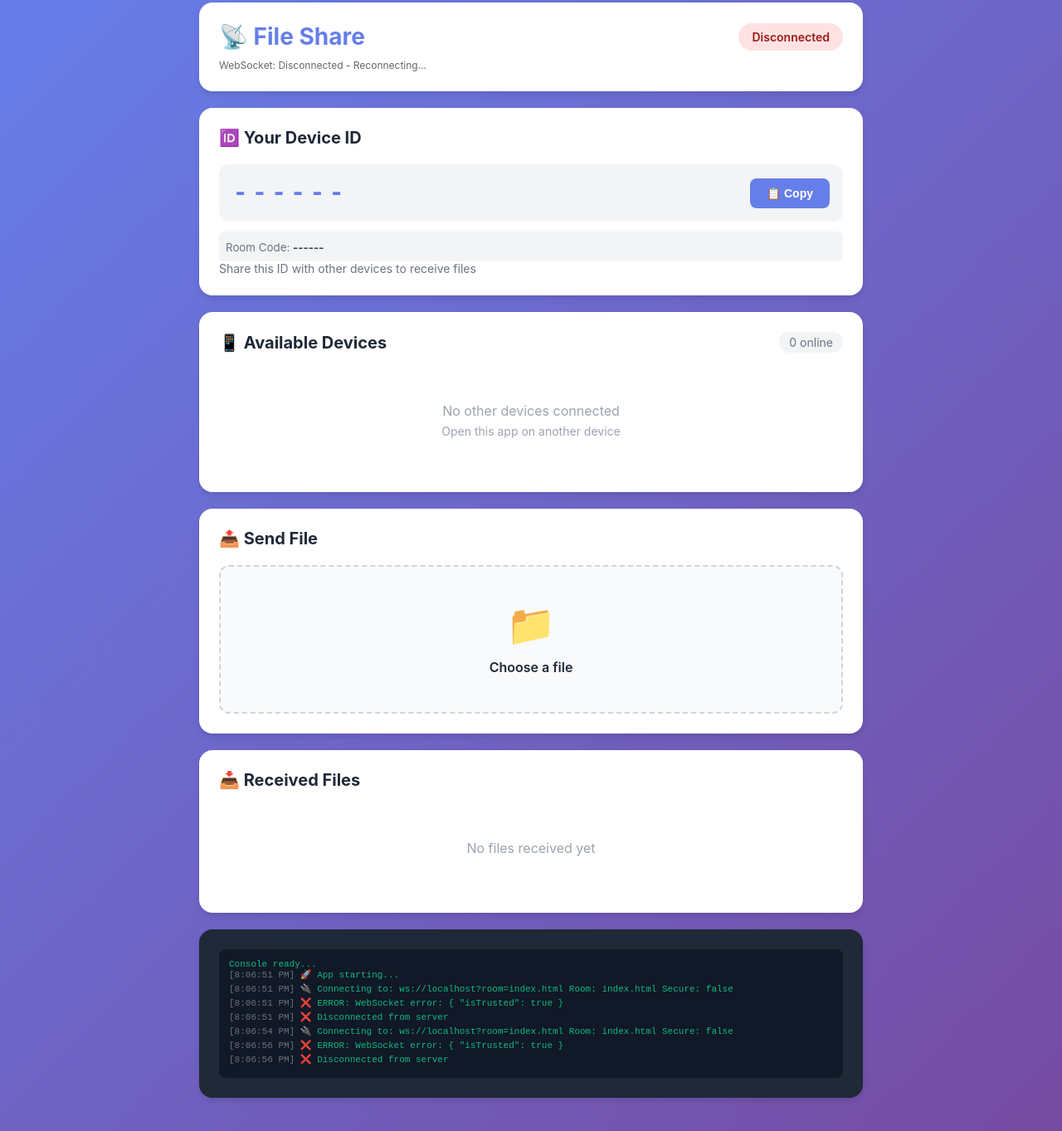
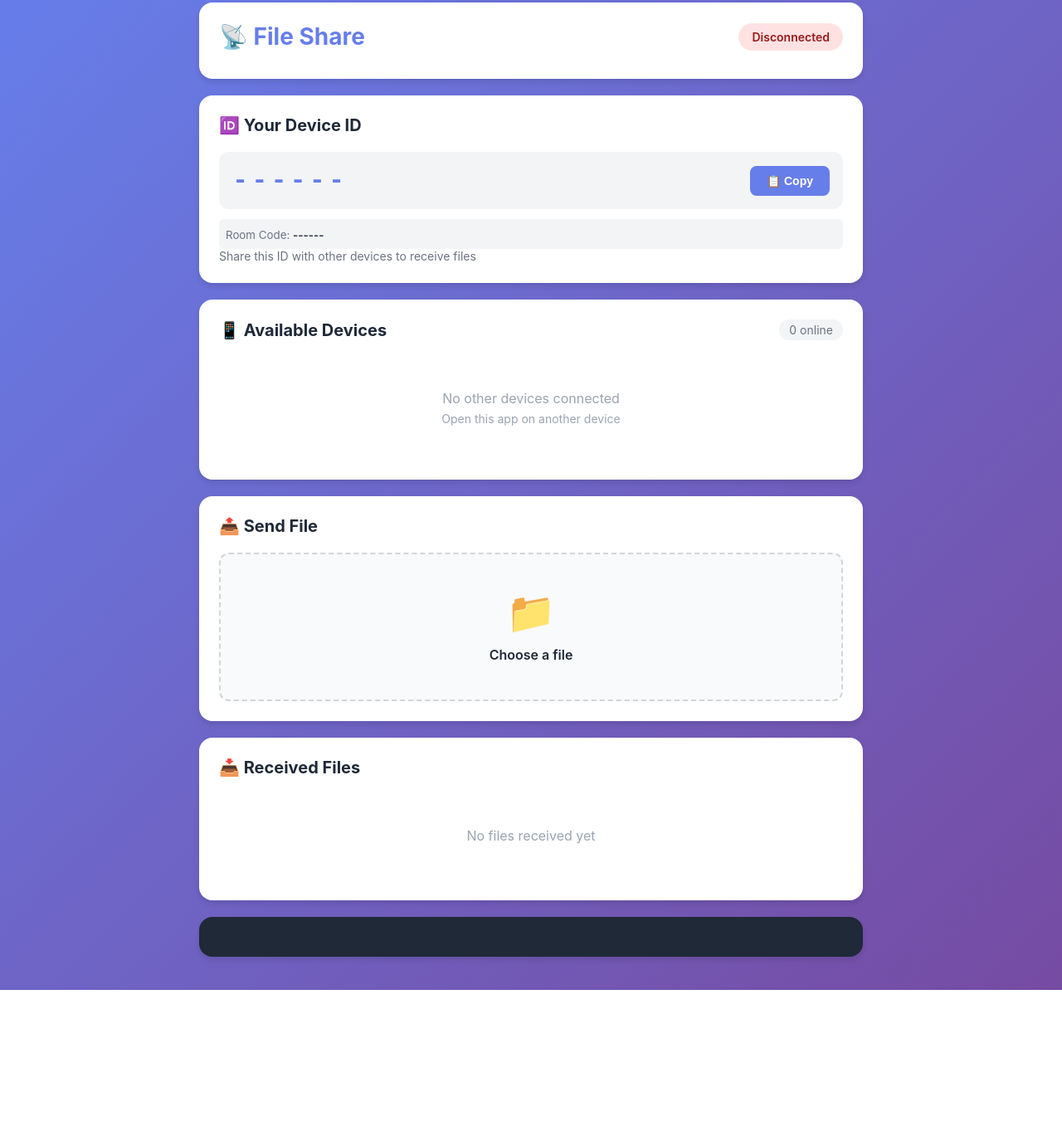
Before and after one commit to Sambit989/Local-File-Share, a plain HTML site: page client/index.html in a window 1280 px wide. Shown: the part 17-1380 px from the top of the page at 83% size. After the commit the page ends 1210 px from the top, so only its background shows below. Drawn offline with Linux system fonts and the light colour scheme.

Commit message:
Update index.html

```diff
--- a/client/index.html
+++ b/client/index.html
@@ -125,14 +125,14 @@
         <h2 style="color: #fff;">📋 Debug Console</h2>
         <button class="btn btn-secondary" onclick="clearConsole()" style="font-size: 12px; padding: 6px 12px;">Clear</button>
       </div> -->
-      <div id="consoleLog" style="font-family: monospace; font-size: 11px; max-height: 200px; overflow-y: auto; background: #111827; padding: 12px; border-radius: 8px;">
+      <!-- <div id="consoleLog" style="font-family: monospace; font-size: 11px; max-height: 200px; overflow-y: auto; background: #111827; padding: 12px; border-radius: 8px;">
         <div style="color: #10b981;">Console ready...</div>
-      </div>
+      </div> -->
     </div>
   </div>
 
   <script src="app.js"></script>
-  <script>
+  <!-- <script>
     // Override console.log to display in UI
     const originalLog = console.log;
     const consoleLogDiv = document.getElementById('consoleLog');
@@ -152,19 +152,19 @@
       consoleLogDiv.scrollTop = consoleLogDiv.scrollHeight;
     };
 
-    console.error = function(...args) {
-      console.log('❌ ERROR:', ...args);
-    };
+    // console.error = function(...args) {
+    //   console.log('❌ ERROR:', ...args);
+    // };
 
-    function clearConsole() {
-      consoleLogDiv.innerHTML = '<div style="color: #10b981;">Console cleared...</div>';
-    }
+    // function clearConsole() {
+    //   consoleLogDiv.innerHTML = '<div style="color: #10b981;">Console cleared...</div>';
+    // }
 
     // Add debug info display
-    function updateDebugInfo(text) {
-      const debugDiv = document.getElementById('debugInfo');
-      debugDiv.textContent = text;
-    }
-  </script>
+    //function updateDebugInfo(text) {
+    //   const debugDiv = document.getElementById('debugInfo');
+    //   debugDiv.textContent = text;
+    // }
+  </script> -->
 </body>
 </html>
```
